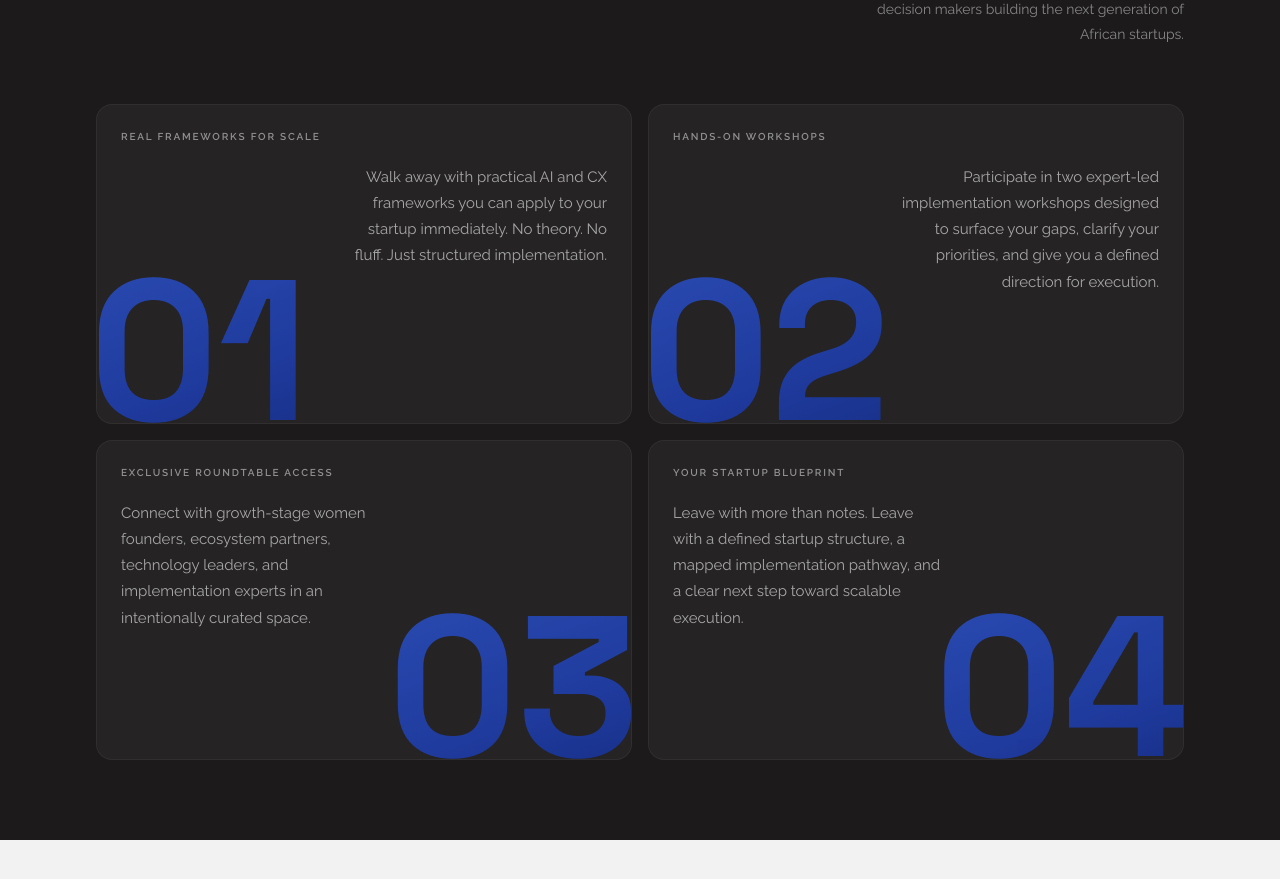
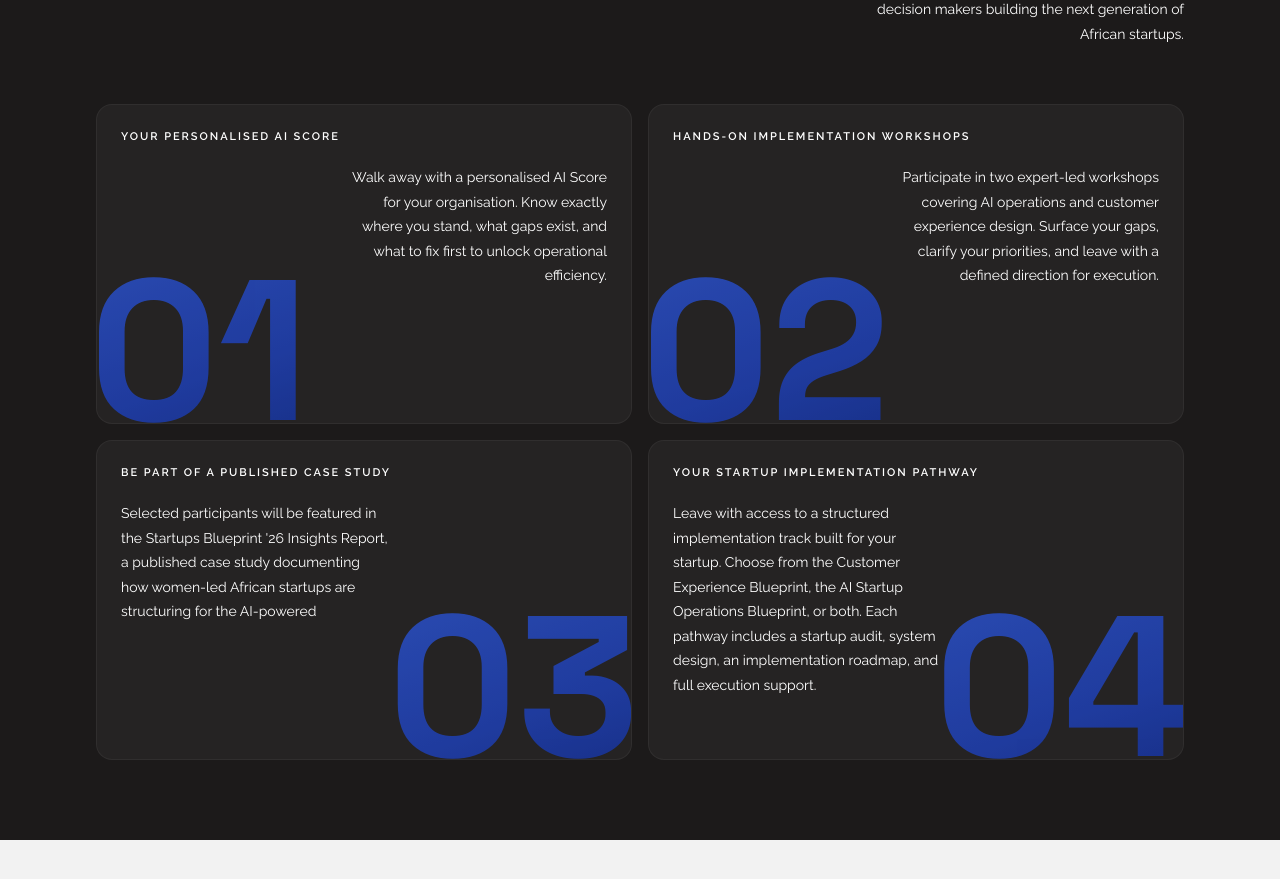
Before and after one commit to Refactrd/startup-blueprint, a Next.js app: page / in a window 1280 px wide. Shown: the part 4850-5729 px from the top of the page. Built offline with nearby package versions, Linux system fonts and the light colour scheme.

Commit message:
chore:updated why attend section

```diff
--- a/src/components/WhyAttendSection.tsx
+++ b/src/components/WhyAttendSection.tsx
@@ -18,33 +18,33 @@ const fadeUp = {
 const CARDS = [
   {
     number: '01',
-    label: 'REAL FRAMEWORKS FOR SCALE',
+    label: 'YOUR PERSONALISED AI SCORE',
     description:
-      'Walk away with practical AI and CX frameworks you can apply to your startup immediately. No theory. No fluff. Just structured implementation.',
+      'Walk away with a personalised AI Score for your organisation. Know exactly where you stand, what gaps exist, and what to fix first to unlock operational efficiency.',
     // Number bottom-left, text top-right
     layout: 'number-bl',
   },
   {
     number: '02',
-    label: 'HANDS-ON WORKSHOPS',
+    label: 'HANDS-ON IMPLEMENTATION WORKSHOPS',
     description:
-      'Participate in two expert-led implementation workshops designed to surface your gaps, clarify your priorities, and give you a defined direction for execution.',
+      'Participate in two expert-led workshops covering AI operations and customer experience design. Surface your gaps, clarify your priorities, and leave with a defined direction for execution.',
     // Number bottom-left, text top-right
     layout: 'number-bl',
   },
   {
     number: '03',
-    label: 'EXCLUSIVE ROUNDTABLE ACCESS',
+    label: 'BE PART OF A PUBLISHED CASE STUDY',
     description:
-      'Connect with growth-stage women founders, ecosystem partners, technology leaders, and implementation experts in an intentionally curated space.',
+      "Selected participants will be featured in the Startups Blueprint '26 Insights Report, a published case study documenting how women-led African startups are structuring for the AI-powered",
     // Number bottom-right, text top-left
     layout: 'number-br',
   },
   {
     number: '04',
-    label: 'YOUR STARTUP BLUEPRINT',
+    label: 'YOUR STARTUP IMPLEMENTATION PATHWAY',
     description:
-      'Leave with more than notes. Leave with a defined startup structure, a mapped implementation pathway, and a clear next step toward scalable execution.',
+      'Leave with access to a structured implementation track built for your startup. Choose from the Customer Experience Blueprint, the AI Startup Operations Blueprint, or both. Each pathway includes a startup audit, system design, an implementation roadmap, and full execution support.',
     // Number bottom-right, text top-left
     layout: 'number-br',
   },
@@ -91,7 +91,7 @@ function WhyCard({
 
       {/* ── Label — always top, positioned based on layout ── */}
       <p
-        className={`relative font-raleway text-[10px] font-bold uppercase tracking-[0.18em] text-white/50 transition-colors duration-300 group-hover:text-brand-blue/80 ${
+        className={`relative font-raleway text-[11px] font-bold uppercase tracking-[0.18em] text-white transition-colors duration-300 group-hover:text-brand-blue/80 ${
           isNumberRight ? 'self-start text-left' : 'self-start text-left'
         }`}
       >
@@ -100,11 +100,11 @@ function WhyCard({
 
       {/* ── Description text — opposite corner to number ── */}
       {isNumberRight ? (
-        <p className="relative mt-5 max-w-[55%] font-raleway text-[13px] leading-[1.75] text-white/60 transition-colors duration-300 group-hover:text-white/80 lg:text-[15px]">
+        <p className="relative mt-5 max-w-[55%] font-raleway text-[13px] leading-[1.75] text-white transition-colors duration-300 group-hover:text-white/80 lg:text-[14px]">
           {card.description}
         </p>
       ) : (
-        <p className="relative mt-5 max-w-[55%] self-end text-right font-raleway text-[13px] leading-[1.75] text-white/60 transition-colors duration-300 group-hover:text-white/80 lg:text-[15px]">
+        <p className="relative mt-5 max-w-[55%] self-end text-right font-raleway text-[13px] leading-[1.75] text-white transition-colors duration-300 group-hover:text-white/80 lg:text-[14px]">
           {card.description}
         </p>
       )}
@@ -161,7 +161,7 @@ export default function WhyAttendSection() {
             whileInView={{ opacity: 1, y: 0 }}
             viewport={{ once: true }}
             transition={{ delay: 0.2, duration: 0.55 }}
-            className="font-raleway text-[14px] leading-[1.8] text-brand-muted/55 lg:pt-3 lg:text-right"
+            className="font-raleway text-[14px] leading-[1.8] text-white lg:pt-3 lg:text-right"
           >
             Discover why Startups Blueprint is the must-attend event for women founders,
             operators, and decision makers building the next generation of African startups.
```
